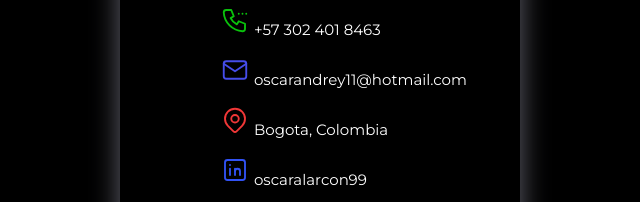
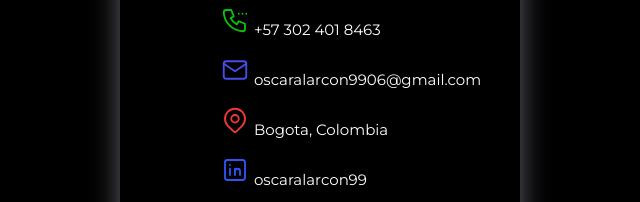
Before and after one commit to OscarAlarcon99/OscarAlarcon.github.io, a plain HTML site: page index.html in a window 1280 px wide. Shown: the part 371-573 px from the top of the page, 640-1280 px from the left. Drawn offline with nearby package versions, Linux system fonts and the light colour scheme.

Commit message:
Update index.html

```diff
--- a/index.html
+++ b/index.html
@@ -184,7 +184,7 @@
                     </svg>
 
                     <a class="cta__link__email" rel="noreferrer noopener"
-                        href="mailto:oscarandrey11@hotmail.com">oscarandrey11@hotmail.com</a>
+                        href="mailto:oscaralarcon9906@gmail.com">oscaralarcon9906@gmail.com</a>
 
                 </section>
 
```
